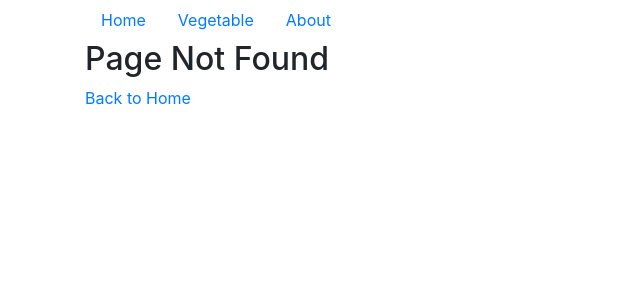
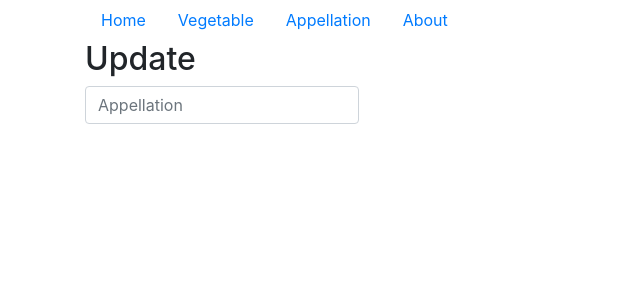
Before and after one commit to diplomegalo/WebTemplate, a React app in the folder Web/app/: page /appellation in a window 1280 px wide. Before the commit this address had no page. Shown: the top 300 px of the page, without its empty margins (0-640 px from the left). Built offline with nearby package versions, Linux system fonts and the light colour scheme.

Commit message:
split form and manage form

```diff
--- a/Web/app/src/components/App.tsx
+++ b/Web/app/src/components/App.tsx
@@ -8,10 +8,10 @@ import {
     NavLink,
 } from "react-router-dom";
 import Vegetable from "components/Vegetable";
+import Appellation from "components/Appellation";
 import Home from "./Home";
 import About from "./About";
 import NotFound from "./NotFound";
-import RouteComponent from "./RouteComponent";
 
 const App = () => (
     <Router>
@@ -23,16 +23,19 @@ const App = () => (
                 <NavLink className="nav-link" activeClassName="active" to="vegetable">Vegetable</NavLink>
             </Nav.Item>
             <Nav.Item>
+                <NavLink className="nav-link" activeClassName="active" to="appellation">Appellation</NavLink>
+            </Nav.Item>
+            <Nav.Item>
                 <NavLink className="nav-link" activeClassName="active" to="about">About</NavLink>
             </Nav.Item>
         </Nav>
-
         <Switch>
             <Route path="/" exact component={Home} />
             <Route path="/home" exact component={Home} />
             <Route path="/about" component={About} />
             <Route path="/vegetable/:name" component={Vegetable} />
             <Route path="/vegetable" component={Vegetable} />
+            <Route path="/appellation" component={Appellation} />
             <Route component={NotFound} />
         </Switch>
     </Router>
--- /dev/null
+++ b/Web/app/src/components/Appellation.tsx
@@ -0,0 +1,59 @@
+import React, { useState } from "react";
+import Form from "react-bootstrap/esm/Form";
+
+export interface IAppellationProps
+{
+    appellation: IAppellation;
+    handleChange: (e: React.ChangeEvent<HTMLInputElement | HTMLSelectElement>) => void
+}
+
+export interface IAppellation
+{
+    id?: number;
+    name?: string;
+    description?: string;
+    type?: string;
+}
+
+const AppellationForm = (props: IAppellationProps) =>
+{
+    const { appellation } = props;
+    const { handleChange } = props;
+    const update = appellation.id !== undefined;
+
+    return (
+        <Form>
+            <h2>{update ? `Update ${appellation.name}` : "Add Appellation"}</h2>
+            <Form.Group>
+                <Form.Label>
+                    <Form.Control
+                        type="text"
+                        placeholder="Appellation"
+                        value={appellation.name}
+                        onChange={handleChange}
+                    />
+                </Form.Label>
+            </Form.Group>
+        </Form>
+    );
+};
+
+const Appellation = () =>
+{
+    const [appellation, setAppellation] = useState<IAppellation>({
+        id: null,
+        name: "",
+        description: "",
+        type: null,
+    });
+
+    // eslint-disable-next-line max-len
+    const handleChange = ({ target }: React.ChangeEvent<HTMLInputElement | HTMLSelectElement>) => setAppellation({
+        ...appellation,
+        [target.name]: target.value,
+    });
+
+    return (<AppellationForm appellation={appellation} handleChange={handleChange} />);
+};
+
+export default Appellation;
```
Also changed, not shown: Web/app/src/components/Appelation.tsx (deleted, +0 -19 lines).
